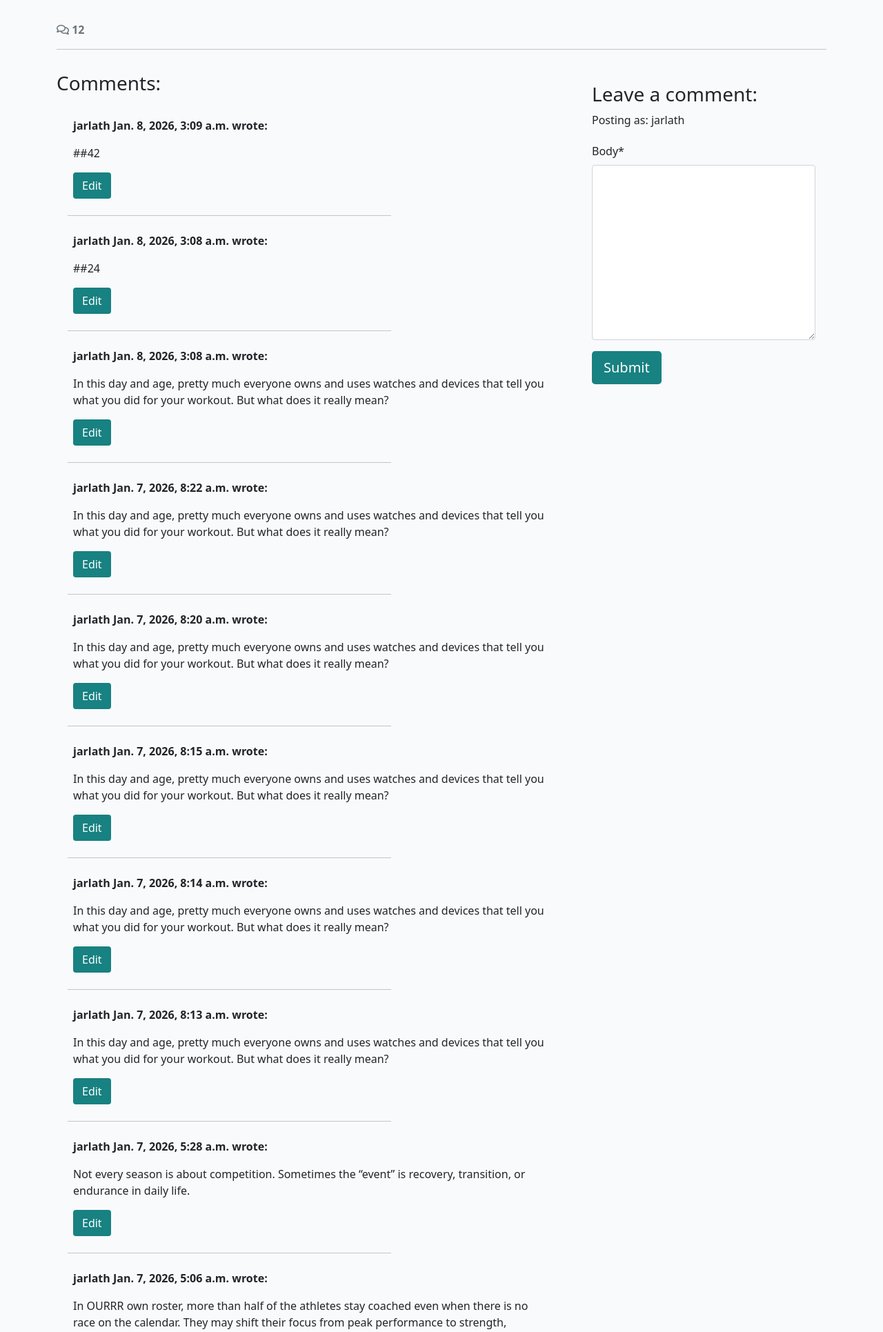
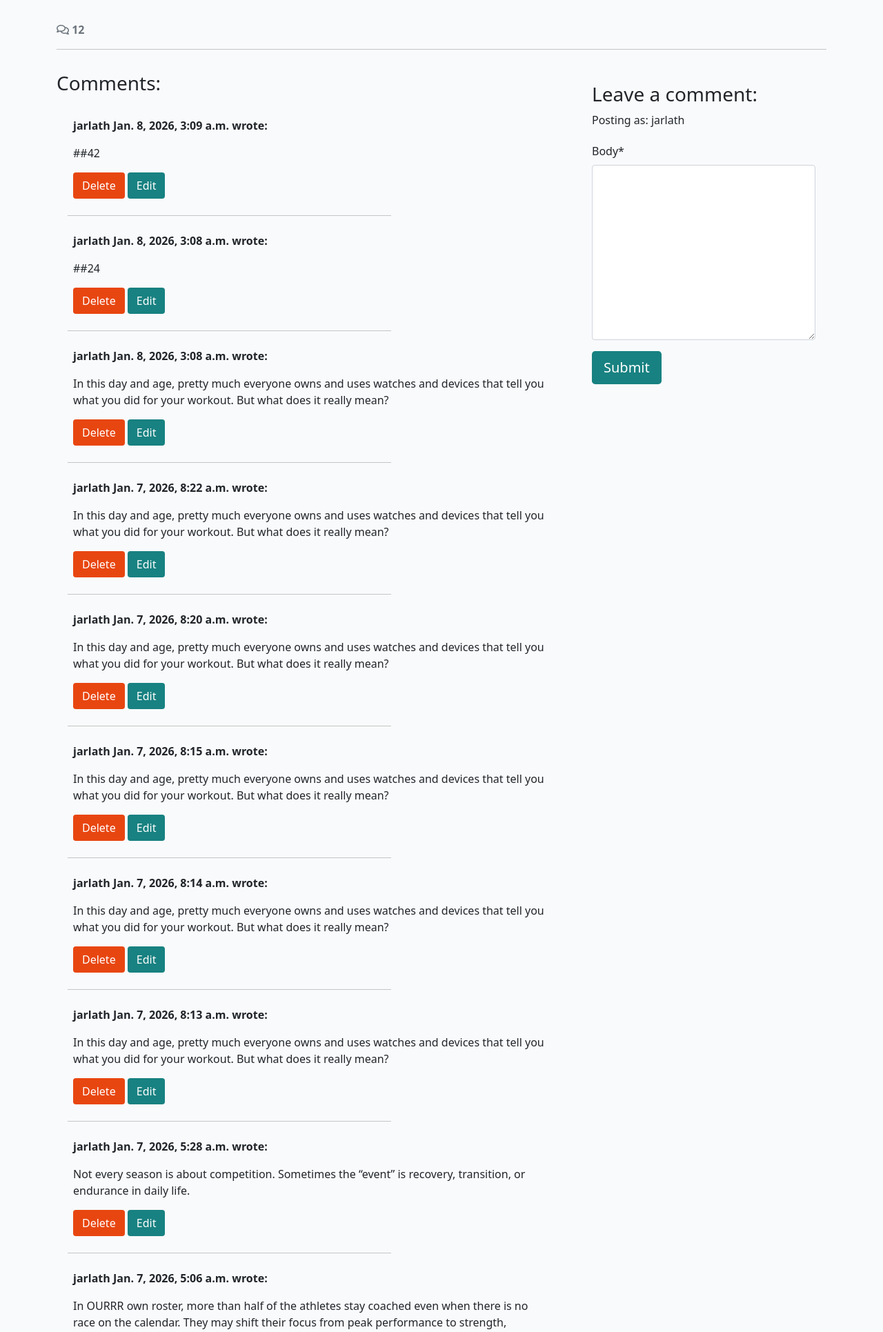
Before and after one commit to JarlathMacS/potentia_maxima, a Django app: a page that uses home/templates/home/coaching_post_detail.html in a window 1280 px wide. Shown: the part 3022-4953 px from the top of the page at 69% size. Run offline with Django 4.2, Linux system fonts and the light colour scheme; a user stored in the database is signed in; data comes from the database, SQL or seed files in the repository; both versions use the stored data as it was after the commit; some libraries are stand-ins or nearby versions.

Commit message:
add view function, javascript, and html for deleting progress comments

```diff
--- a/home/templates/home/coaching_post_detail.html
+++ b/home/templates/home/coaching_post_detail.html
@@ -63,6 +63,7 @@
                         {{ comment.body | linebreaks }}
                     </div>
                     {% if user.is_authenticated and comment.author == user %}
+                    <button class="btn btn-delete" comment_id="{{ comment.id }}">Delete</button>
                     <button class="btn btn-edit" comment_id="{{ comment.id }}">Edit</button>
                     {% endif %}
                 </div>
@@ -91,7 +92,30 @@
         </div>
     </div>
 </div>
-
+<!-- Delete confirmation modal -->
+<div class="modal fade" id="deleteModal" tabindex="-1"
+  aria-labelledby="deleteModalLabel" aria-hidden="true">
+  <div class="modal-dialog">
+    <div class="modal-content">
+      <div class="modal-header">
+        <h5 class="modal-title"
+          id="deleteModalLabel">Delete progress comment?</h5>
+        <button type="button" class="btn-close"
+          data-bs-dismiss="modal" aria-label="Close"></button>
+      </div>
+      <div class="modal-body">
+        Are you sure you want to delete your progress comment?
+        This action cannot be undone.
+      </div>
+      <div class="modal-footer">
+        <button type="button" class="btn btn-secondary"
+          data-bs-dismiss="modal">Close</button>
+        <a id="deleteConfirm" href="#" class="btn
+          btn-danger">Delete</a>
+      </div>
+    </div>
+  </div>
+</div>
 {% endif %}
 
 {% endblock content %}
--- a/home/urls.py
+++ b/home/urls.py
@@ -7,11 +7,10 @@ from . import views
 
 urlpatterns = [
     path('', views.CoachingPostList.as_view(), name='home'),
-    path(
-        '<slug:slug>/',
-        views.coaching_post_detail,
-        name='coaching_post_detail',
-    ),
+    path('<slug:slug>/',
+         views.coaching_post_detail, name='coaching_post_detail',),
     path('<slug:slug>/edit_comment/<int:comment_id>',
          views.progress_comment_edit, name='progress_comment_edit'),
+    path('<slug:slug>/delete_comment/<int:comment_id>',
+         views.progress_comment_delete, name='progress_comment_delete'),
 ]
--- a/home/views.py
+++ b/home/views.py
@@ -14,6 +14,20 @@ from .forms import CommentForm
 #     return HttpResponse("Hello, world!")
 
 class CoachingPostList(generic.ListView):
+    """
+    Returns all published coaching posts in :model:`home.CoachingPost`
+    and displays them in a page of six coaching posts.
+    **Context**
+
+    ``queryset``
+        All published instances of :model:`home.CoachingPost`
+    ``paginate_by``
+        Number of posts per page.
+
+    **Template:**
+
+    :template:`home/index.html`
+    """
     # model = CoachingPost
     template_name = "home/index.html"
     # context_object_name = "object_list"
@@ -137,7 +151,16 @@ def coaching_post_detail(request, slug):
 
 def progress_comment_edit(request, slug, comment_id):
     """
-    view to edit comments
+    Display an individual progress comment for edit.
+
+    **Context**
+
+    ``post``
+        An instance of :model:`home.CoachingPost`.
+    ``comment``
+        A single progress comment related to the post.
+    ``comment_form``
+        An instance of :form:`home.CommentForm`
     """
     if request.method == "POST":
         queryset = CoachingPost.objects.filter(status=1)
@@ -161,3 +184,32 @@ def progress_comment_edit(request, slug, comment_id):
             )
 
     return HttpResponseRedirect(reverse('coaching_post_detail', args=[slug]))
+
+
+def progress_comment_delete(request, slug, comment_id):
+    """
+    Delete an individual progress comment.
+
+    **Context**
+
+    ``post``
+        An instance of :model:`home.CoachingPost`.
+    ``comment``
+        A single progress comment related to the post.
+    """
+    # queryset = CoachingPost.objects.filter(status=1)
+    # post = get_object_or_404(queryset, slug=slug)
+    comment = get_object_or_404(ProgressComment, pk=comment_id)
+    if comment.author == request.user:
+        comment.delete()
+        messages.add_message(
+            request, messages.SUCCESS,
+            'Progress comment deleted!'
+        )
+    else:
+        messages.add_message(
+            request, messages.ERROR,
+            'You can only delete your own progress comments!'
+        )
+
+    return HttpResponseRedirect(reverse('coaching_post_detail', args=[slug]))
--- a/static/js/comments.js
+++ b/static/js/comments.js
@@ -3,13 +3,18 @@ const commentText = document.getElementById("id_body");
 const commentForm = document.getElementById("commentForm");
 const submitButton = document.getElementById("submitButton");
 
+const deleteModal = new bootstrap.Modal(document.getElementById("deleteModal"));
+const deleteButtons = document.getElementsByClassName("btn-delete");
+const deleteConfirm = document.getElementById("deleteConfirm");
+
+
 /**
 * Initializes edit functionality for the provided edit buttons.
 *
 * For each button in the `editButtons` collection:
-* - Retrieves the associated comment's ID upon click.
-* - Fetches the content of the corresponding comment.
-* - Populates the `commentText` input/textarea with the comment's content for editing.
+* - Retrieves the associated progress comment's ID upon click.
+* - Fetches the content of the corresponding progress comment.
+* - Populates the `commentText` input/textarea with the progress comment's content for editing.
 * - Updates the submit button's text to "Update".
 * - Sets the form's action attribute to the `edit_comment/{commentId}` endpoint.
 */
@@ -22,3 +27,22 @@ for (let button of editButtons) {
     commentForm.setAttribute("action", `edit_comment/${commentId}`);
   });
 }
+
+
+/**
+* Initializes deletion functionality for the provided delete buttons.
+*
+* For each button in the `deleteButtons` collection:
+* - Retrieves the associated progress comment's ID upon click.
+* - Updates the `deleteConfirm` link's href to point to the
+* deletion endpoint for the specific progress comment.
+* - Displays a confirmation modal (`deleteModal`) to prompt
+* the user for confirmation before deletion.
+*/
+for (let button of deleteButtons) {
+  button.addEventListener("click", (e) => {
+    let commentId = e.target.getAttribute("comment_id");
+    deleteConfirm.href = `delete_comment/${commentId}`;
+    deleteModal.show();
+  });
+}
```
Also changed, not shown: db.sqlite3.
